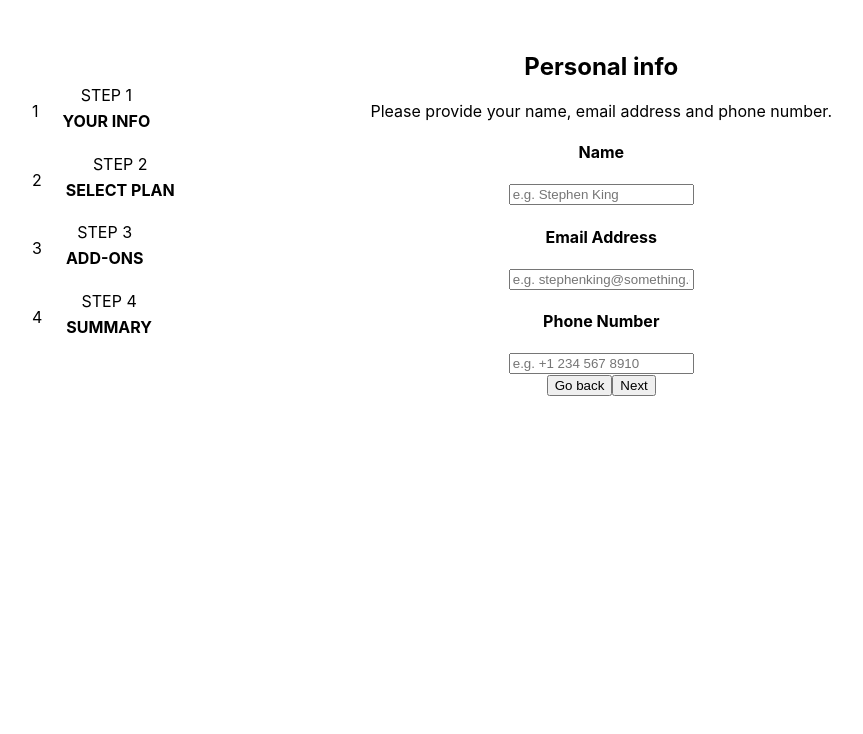
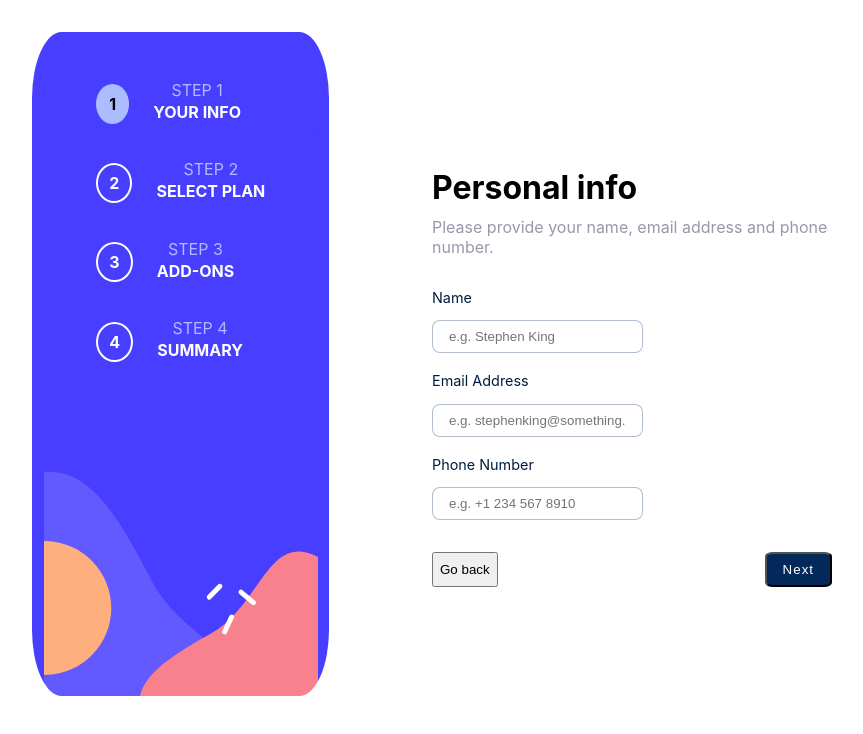
Before and after one commit to anmol1468/multistep-payment-page, a React (Create React App) app: page / in a window 1280 px wide. Shown: the top 734 px of the page, without its empty margins (208-1071 px from the left). Built offline with nearby package versions, Linux system fonts and the light colour scheme.

Commit message:
State part done

```diff
--- a/src/app/App.js
+++ b/src/app/App.js
@@ -3,6 +3,7 @@ import './App.css';
 import store from './store';
 import { Provider } from 'react-redux';
 import { useEffect } from 'react';
+import { getDefaultMiddleware } from '@reduxjs/toolkit';
 
 function App() {
 
@@ -12,6 +13,10 @@ function App() {
       console.log(store.getState())
   //   }, 5000);
   // },[])
+
+  const customizedMiddleware = getDefaultMiddleware({
+  serializableCheck: false
+})
 
   return (
     <Provider store={store}>
--- a/src/app/store.js
+++ b/src/app/store.js
@@ -2,12 +2,14 @@ import { configureStore } from '@reduxjs/toolkit';
 import currentDisplaySlice from '../features/components/currentDisplay/currentDisplaySlice';
 import infoSlice from '../features/components/info/infoSlice';
 import planSlice from '../features/components/plans/planSlice';
+import selectedAddOnsSlice from '../features/components/additional/addionalSlice'
 
 const store = configureStore({
   reducer: {
     info: infoSlice,
     currentDisplay: currentDisplaySlice,
-    plan: planSlice
+    plan: planSlice,
+    addOns : selectedAddOnsSlice
   }
 })
 
--- a/src/features/components/additional/Addionals.jsx
+++ b/src/features/components/additional/Addionals.jsx
@@ -1,47 +1,88 @@
 import React from 'react'
 import '../../../index.scss'
 import tick from '../../../assets/images/icon-checkmark.svg'
+import { useDispatch, useSelector } from 'react-redux'
+import { addAddOn, removeAddOn } from './addionalSlice'
+
+const addonsData = [
+  {
+    name: 'Online Service',
+    description: 'Access to multiplayer games',
+    monthly: 1,
+    yearly: 10
+  },
+  {
+    name: 'Larger Storage',
+    description: 'Extra 1TB of cloud save',
+    monthly: 2,
+    yearly: 20
+  },
+  {
+    name: 'Customizable profile',
+    description: 'Custom theme on your profile',
+    monthly: 2,
+    yearly: 20
+  }
+]
 
 function Addionals() {
+
+  const dispatch = useDispatch();
+
+  const frequencySelected = useSelector(state => state.plan.frequency)
+  const selectedAddOns = useSelector(state => state.addOns.selectedAddOns)
+
+  const toggleAddOn = (addOn) => {
+    let alreadySelected = false;
+    // console.log('this', selectedAddOns)
+
+    selectedAddOns.forEach((name) => {
+      if (addOn.name===name.name) {
+        alreadySelected = true
+        return
+      }
+    })
+
+    alreadySelected ? dispatch(removeAddOn(addOn)) : dispatch(addAddOn(addOn));
+
+  }
+
   return (
     <div className='addionals'>
       <h2>Pick add-ons</h2>
       <p>Add-ons help enhance your gaming experience</p>
 
-      <div className="add-on selected">
-        <div className="add-on__tick selected">
+      {
+        addonsData.map((addOn) => {
+
+      let isSelected = false;
+
+      selectedAddOns.forEach((name) => {
+      if (addOn.name===name.name) {
+        isSelected = true
+        return
+      }
+    })
+
+          return <div key={addOn.name} className={`add-on ${isSelected? 'selected': ''}`}>
+        <div className={`add-on__tick ${isSelected? 'selected': ''}`} onClick={
+          () => { return toggleAddOn(addOn)}
+        }>
           <img src={tick} alt="nothing important" />
         </div>
         <div className="add-on__info">
-          <h4>Online service</h4>
-          <p>Access to multiplayer games</p>
+          <h4>{addOn.name}</h4>
+          <p>{addOn.description}</p>
         </div>
-        <div className="add-on__price">+$1/mo</div>
+        <div className="add-on__price">
+        {
+          frequencySelected==='monthly'? <p>{`$${addOn.monthly}/mo`}</p> : <p>{`$${addOn.yearly}/yr`}</p>
+        }
+        </div>
       </div>
+        })
+      }
 
-
-      <div className="add-on">
-        <div className="add-on__tick">
-          <img src={tick} alt="nothing important" />
-        </div>
-        <div className="add-on__info">
-          <h4>Larger storage</h4>
-          <p>Extra 1TB of cloud save</p>
-        </div>
-        <div className="add-on__price">+$2/mo</div>
-      </div>
-
-
-      <div className="add-on">
-        <div className="add-on__tick">
-          <img src={tick} alt="nothing important" />
-        </div>
-        <div className="add-on__info">
-          <h4>Customizable profile</h4>
-          <p>Custom theme on your profile</p>
-        </div>
-        <div className="add-on__price">+$2/mo</div>
-      </div>
     </div>
   )
 }
--- /dev/null
+++ b/src/features/components/additional/addionalSlice.js
@@ -0,0 +1,27 @@
+import { createSlice } from '@reduxjs/toolkit';
+
+const selectedAddOnsSlice = createSlice({
+  name: 'addOns',
+  initialState: {
+    selectedAddOns: []
+  },
+  reducers: {
+    addAddOn : (state, action) => {
+      state.selectedAddOns.push(action.payload)
+    },
+
+    removeAddOn : (state, action) => {
+      console.log(state.selectedAddOns)
+      state.selectedAddOns = state.selectedAddOns.filter((addOn) => {
+
+        return addOn.name.toLowerCase()!==action.payload.name.toLowerCase()
+
+      })
+    }
+  }
+
+})
+
+export const { addAddOn, removeAddOn } = selectedAddOnsSlice.actions;
+
+export default selectedAddOnsSlice.reducer;
--- a/src/features/components/currentDisplay/CurrentDisplay.jsx
+++ b/src/features/components/currentDisplay/CurrentDisplay.jsx
@@ -13,7 +13,6 @@ function CurrentDisplay() {
 
   const nextHandler = () => {
     dispatch(nextStep())
-    console.log(currentDisplay)
   }
 
   const backHandler = () => {
@@ -24,8 +23,8 @@ function CurrentDisplay() {
     <div className='currentDisplay'>
       {currentDisplay.options[currentDisplay.currentNum]}
       <div className="currentDisplay__buttons">
-        <button onClick={backHandler}>Go back</button>
-        <button onClick={nextHandler}>Next</button>
+        <button class='previous-button' onClick={backHandler}>Go back</button>
+        <button class='next-button' onClick={nextHandler}>Next</button>
       </div>
     </div>
   )
--- a/src/features/components/currentDisplay/_currentDisplay.scss
+++ b/src/features/components/currentDisplay/_currentDisplay.scss
@@ -0,0 +1,17 @@
+.currentDisplay {
+  width: 50%;
+
+  &__buttons {
+    display: flex;
+    justify-content: space-between;
+    margin-top: 2rem;
+
+    .next-button {
+        background-color: #022959;
+        padding: 0.5rem 1rem;
+        color: #fff;
+        border-radius: 12%;
+        letter-spacing: 1px
+      }
+  }
+}
--- a/src/features/components/info/_info.scss
+++ b/src/features/components/info/_info.scss
@@ -0,0 +1,27 @@
+.info {
+  text-align: left;
+
+  h2 {
+    font-size: 2rem;
+  }
+
+> p {
+    color: #9699AA;
+    margin-top: -1rem;
+    margin-bottom: 2rem;
+  }
+
+  h4 {
+    color: #011d3e;
+    font-weight: 400;
+    font-size: 0.9rem;
+  }
+
+  input {
+    padding: 0.5rem 1rem;
+    border-radius: 0.5rem;
+    margin-top: -0.5rem;
+    border: 0.5px solid rgba(2, 41, 89, 0.3);
+
+  }
+}
--- a/src/features/components/steps/Steps.jsx
+++ b/src/features/components/steps/Steps.jsx
@@ -1,36 +1,43 @@
 import React from 'react'
+import { useSelector } from 'react-redux'
+
+const steps = [
+  {
+    number: 1,
+    description: 'YOUR INFO'
+  },
+  {
+    number: 2,
+    description: 'SELECT PLAN'
+  },
+  {
+    number: 3,
+    description: 'ADD-ONS'
+  },
+  {
+    number: 4,
+    description: 'SUMMARY'
+  },
+]
 
 function Steps() {
+
+  const currentDisplay = useSelector(state => state.currentDisplay.currentNum + 1);
+
   return (
     <div className='steps'>
-      <div className="step">
-        <div className="step__number">1</div>
+
+      {steps.map((step) => {
+        return <div className="step" key={step.number}>
+        <div className={`step__number ${step.number === currentDisplay? 'selected': ''}`}>{step.number}</div>
         <div className="step__name">
-          <p>STEP 1</p>
-          <h4>YOUR INFO</h4>
+          <p>STEP {step.number}</p>
+          <h4>{step.description}</h4>
         </div>
       </div>
-      <div className="step">
-        <div className="step__number">2</div>
-        <div className="step__name">
-          <p>STEP 2</p>
-          <h4>SELECT PLAN</h4>
-        </div>
-      </div>
-      <div className="step">
-        <div className="step__number">3</div>
-        <div className="step__name">
-          <p>STEP 3</p>
-          <h4>ADD-ONS</h4>
-        </div>
-      </div>
-      <div className="step">
-        <div className="step__number">4</div>
-        <div className="step__name">
-          <p>STEP 4</p>
-          <h4>SUMMARY</h4>
-        </div>
-      </div>
+      })}
+
+
     </div>
   )
 }
--- a/src/features/components/steps/_steps.scss
+++ b/src/features/components/steps/_steps.scss
@@ -1,6 +1,13 @@
 .steps {
   display: flex;
   flex-direction: column;
+  background-image: url('../../../assets/images/bg-sidebar-desktop.svg');
+  background-color: #483EFF;
+  padding: 2rem 4rem;
+  background-position: bottom;
+  height: 75vh;
+  border-radius: 10%;
+  background-repeat: no-repeat;
 
   .step {
     display: flex;
@@ -8,10 +15,31 @@
 
     &__number {
       margin-right: 1.5rem;
+      color: #fff;
+      padding: 0.5rem 0.7rem;
+      border: 2px solid #fff;
+      border-radius: 50%;
+      font-weight: 700;
+
+      &.selected {
+        color: #000;
+        background-color: #ABBCFF;
+        border: 2px solid transparent;
+      }
     }
 
     &__name {
-      line-height: 5px;
+      // line-height: 2px;
+
+      p {
+        color: #ABBCFF;
+        margin-bottom: -1.2rem;
+      }
+
+      h4 {
+        color: #fff;
+        font-weight: 700;
+      }
     }
   }
 }
--- a/src/index.scss
+++ b/src/index.scss
@@ -13,8 +13,11 @@ code {
 }
 
 
+
 @import './features/components/plans/plan';
 @import './features/components/additional/additionals';
 @import './features/components/summary/summary';
 @import './features/pages/paymentPage/payment';
-@import './features/components/steps/steps'
+@import './features/components/steps/steps';
+@import './features/components/info/info';
+@import './features/components/currentDisplay/currentDisplay';
```
Also changed, not shown: src/features/components/plans/Plan.jsx (+44 -23 lines), src/features/components/summary/Summary.jsx (+26 -11 lines).
